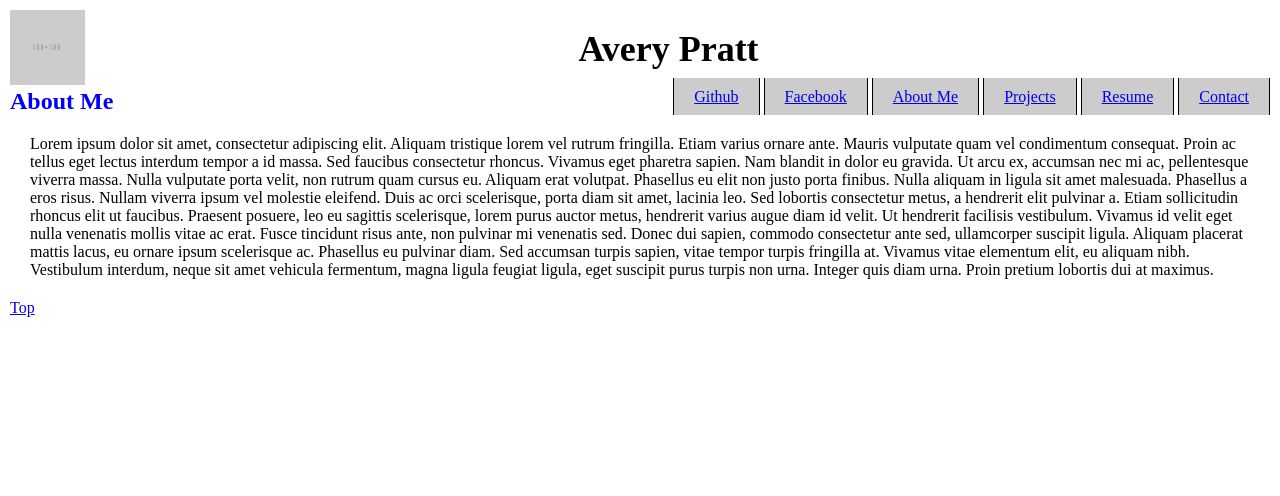
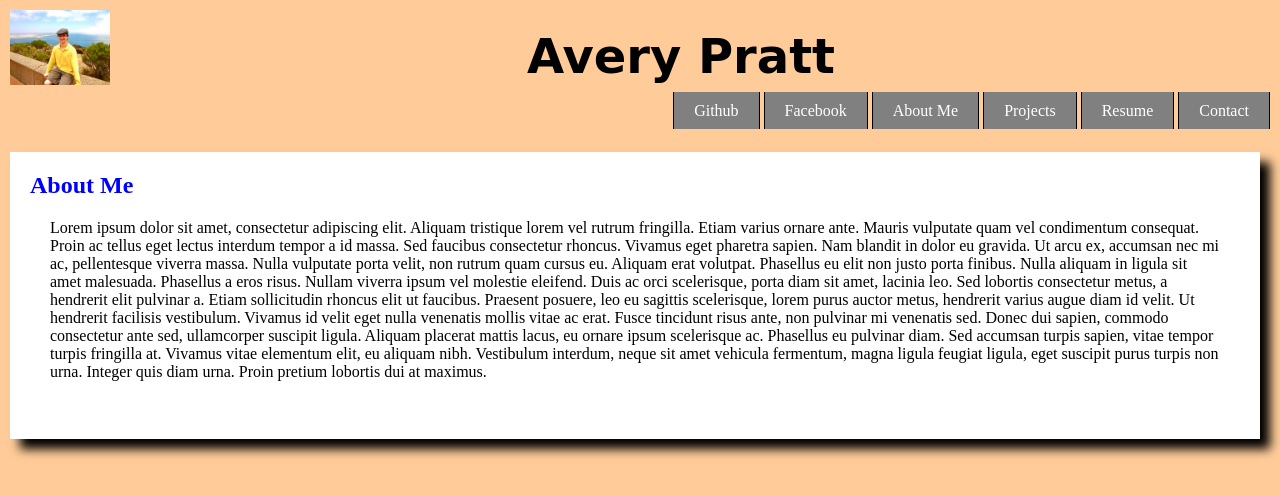
Before and after one commit to AveryPratt/portfolio, a plain HTML site: page index.html in a window 1280 px wide. Drawn offline with nearby package versions, Linux system fonts and the light colour scheme; a web font is replaced by a local one.

Commit message:
made it prettier

```diff
--- a/css/base.css
+++ b/css/base.css
@@ -3,12 +3,13 @@
 }
 
 body {
+  background-color: #ffcc99;
   margin: 10px;
 }
 
 h1 {
-  padding: 13px;
-  font-size: 24px;
+  color: #000000;
+  font-family: 'Yatra One', cursive;
 }
 
 h2 {
@@ -22,3 +23,22 @@ h3 {
 p {
   margin: 20px;
 }
+
+a {
+  color: #ffffff;
+  text-decoration: none;
+}
+
+li {
+  list-style-type: none;
+  background-color: #808080;
+  padding: 10px 20px;
+  border-left: 1px solid #000000;
+  border-right: 1px solid #000000;
+}
+
+.section {
+  margin-right: 10px;
+  box-shadow: 10px 10px 10px #000000;
+  background-color: #ffffff;
+}
--- a/css/layout.css
+++ b/css/layout.css
@@ -4,6 +4,11 @@
 
 section.template{
   display: none;
+}
+
+.section {
+  padding: 20px;
+  margin-top: 50px;
 }
 
 nav {
@@ -16,7 +21,7 @@ nav {
   position: fixed;
 }*/
 
-@media only screen and (min-width: 380px){
+@media only screen and (min-width: 420px){
 
 }
 
--- a/css/module.css
+++ b/css/module.css
@@ -1,9 +1,6 @@
-li {
-  list-style-type: none;
-  background-color: #cccccc;
-  padding: 10px 20px;
-  border-left: 1px solid #000000;
-  border-right: 1px solid #000000;
+h1 {
+  padding: 13px;
+  font-size: 24px;
 }
 
 .hamburger {
@@ -17,7 +14,7 @@ li {
   width: 50px;
 }
 
-@media only screen and (min-width: 380px){
+@media only screen and (min-width: 420px){
   .hamburger {
     margin: 15px;
     width: 60px;
@@ -34,6 +31,10 @@ li {
 }
 
 @media only screen and (min-width: 715px){
+  h1 {
+    font-size: 48px;
+  }
+
   nav {
     display: inherit;
   }
@@ -42,6 +43,10 @@ li {
     display: none;
   }
 
+  .logo {
+    width: 100px;
+  }
+
   li {
     display: inline;
   }
--- a/index.html
+++ b/index.html
@@ -3,6 +3,7 @@
   <head>
     <meta charset="utf-8">
     <title>Portfolio</title>
+    <link href="https://fonts.googleapis.com/css?family=Yatra+One" rel="stylesheet">
     <link rel="stylesheet" href="css/base.css" type="text/css">
     <link rel="stylesheet" href="css/layout.css" type="text/css">
     <link rel="stylesheet" href="css/module.css" type="text/css">
@@ -11,7 +12,7 @@
   <body id="body">
     <header>
       <div class="headerDiv">
-        <img class="logo" src="imgs/logo.png" alt="Logo" />
+        <img class="logo" src="imgs/profilepic.jpg" alt="Logo" />
         <a>
           <img class="hamburger" src="imgs/hamburger.png" alt="Menu" />
         </a>
```
